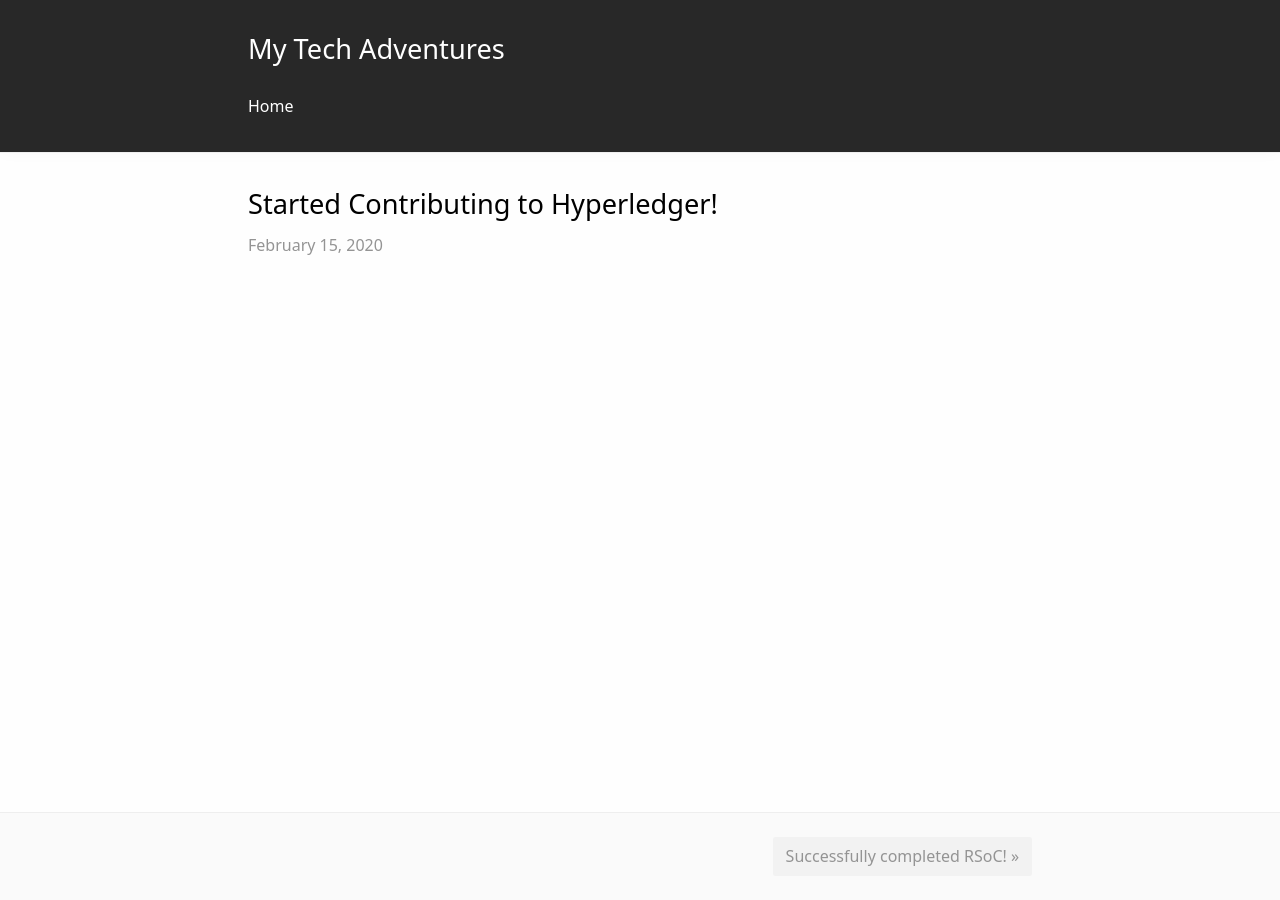
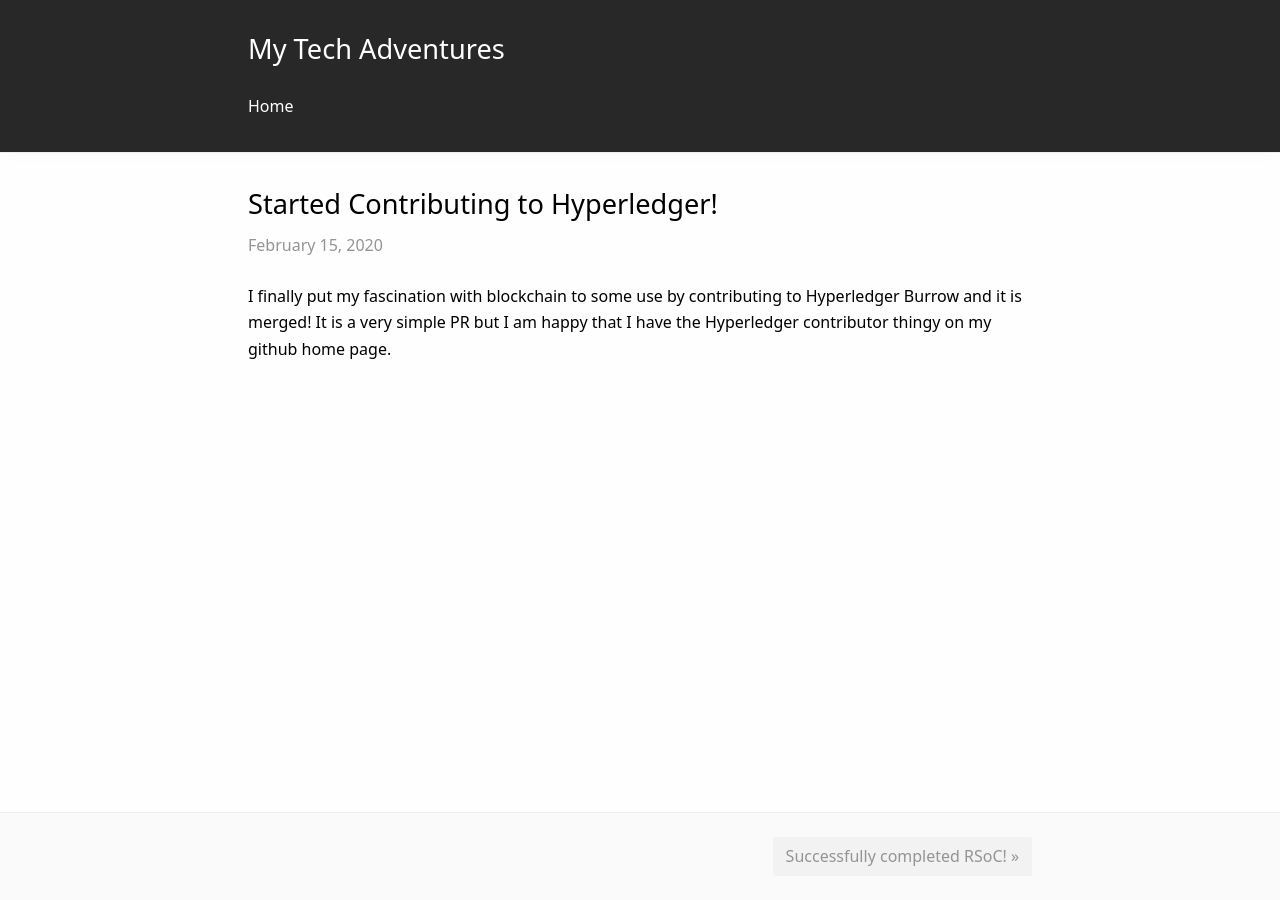
Before and after one commit to DeepakChethan/deepakchethan.github.io, a Jekyll site: the page built from _posts/2020-02-15-start-contributing-to-hyperledger.md, in a window 1280 px wide. Built offline with Jekyll 4.4.1, drawn with Linux system fonts in a browser that asks for light colours; our own code applies the rules of GitHub Pages for plain Markdown files.

Commit message:
Added hyperledger post

```diff
--- a/_posts/2020-02-15-start-contributing-to-hyperledger.md
+++ b/_posts/2020-02-15-start-contributing-to-hyperledger.md
@@ -2,3 +2,4 @@
 title: "Started Contributing to Hyperledger!"
 category: "code"
 ---
+I finally put my fascination with blockchain to some use by contributing to Hyperledger Burrow and it is merged! It is a very simple PR but I am happy that I have the Hyperledger contributor thingy on my github home page.
```
